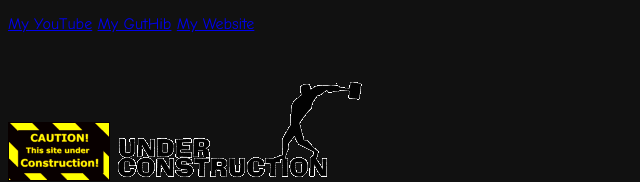
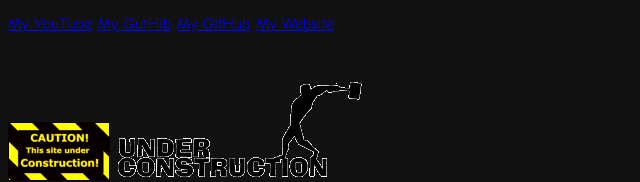
Before and after one commit to TexanDoomGuy/TexanDoomGuy.github.io, a plain HTML site: page index.html in a window 1280 px wide. Shown: the part 203-385 px from the top of the page, 0-640 px from the left. Drawn offline with Linux system fonts and the light colour scheme.

Commit message:
Added real GutHib

```diff
--- a/index.html
+++ b/index.html
@@ -38,6 +38,7 @@
     <br />
     <a href="https://www.youtube.com/@Texan_DoomGuy">My YouTube</a>
     <a href="https://github.com/TexanDoomGuy">My GutHib</a>
+    <a href="https://guthib.com/">My GitHub</a>
     <a href="https://TexanDoomGuy.com/">My Website</a>
     <br />
     <img src="UnderConstruction.gif" />
```
